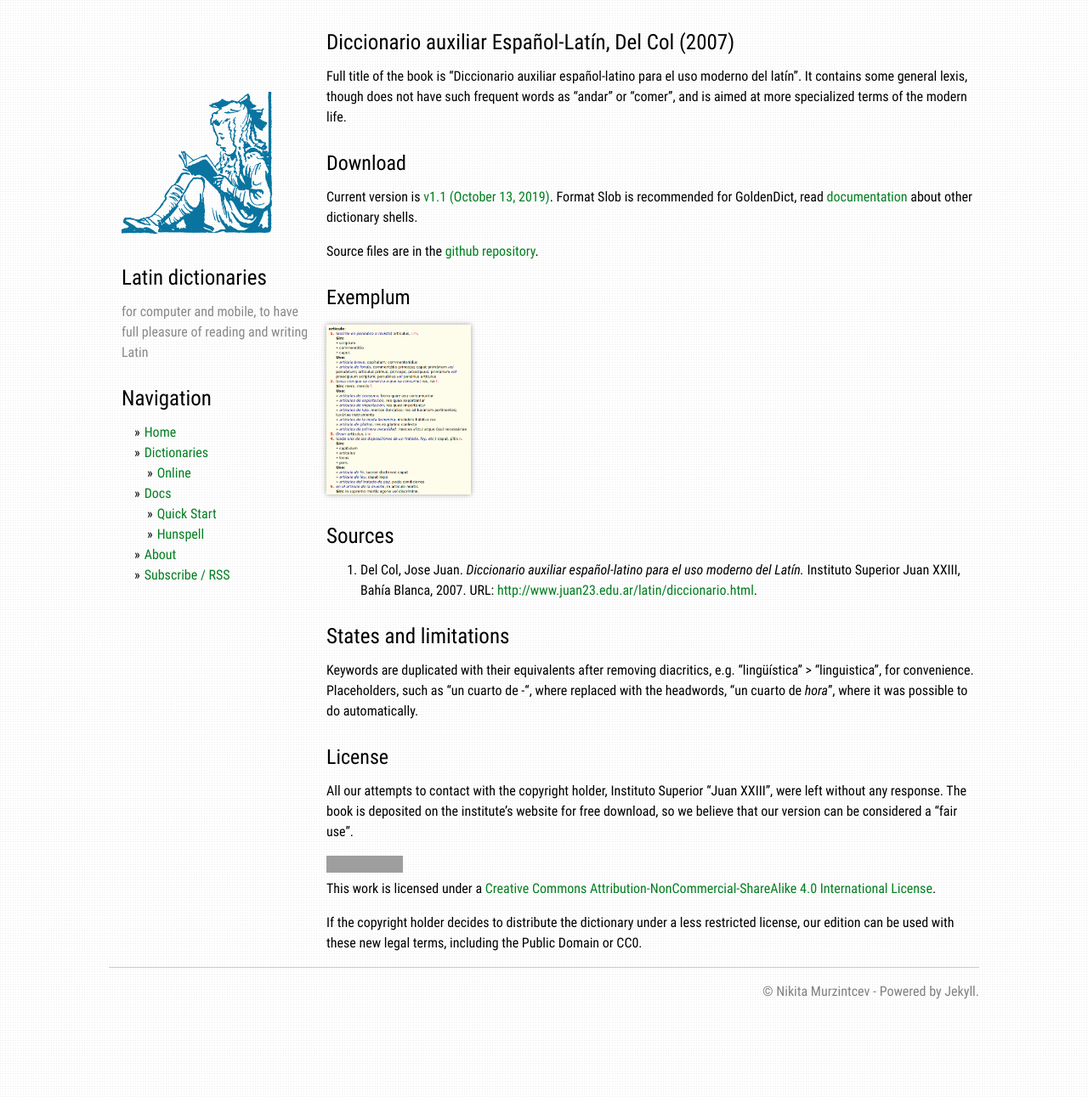
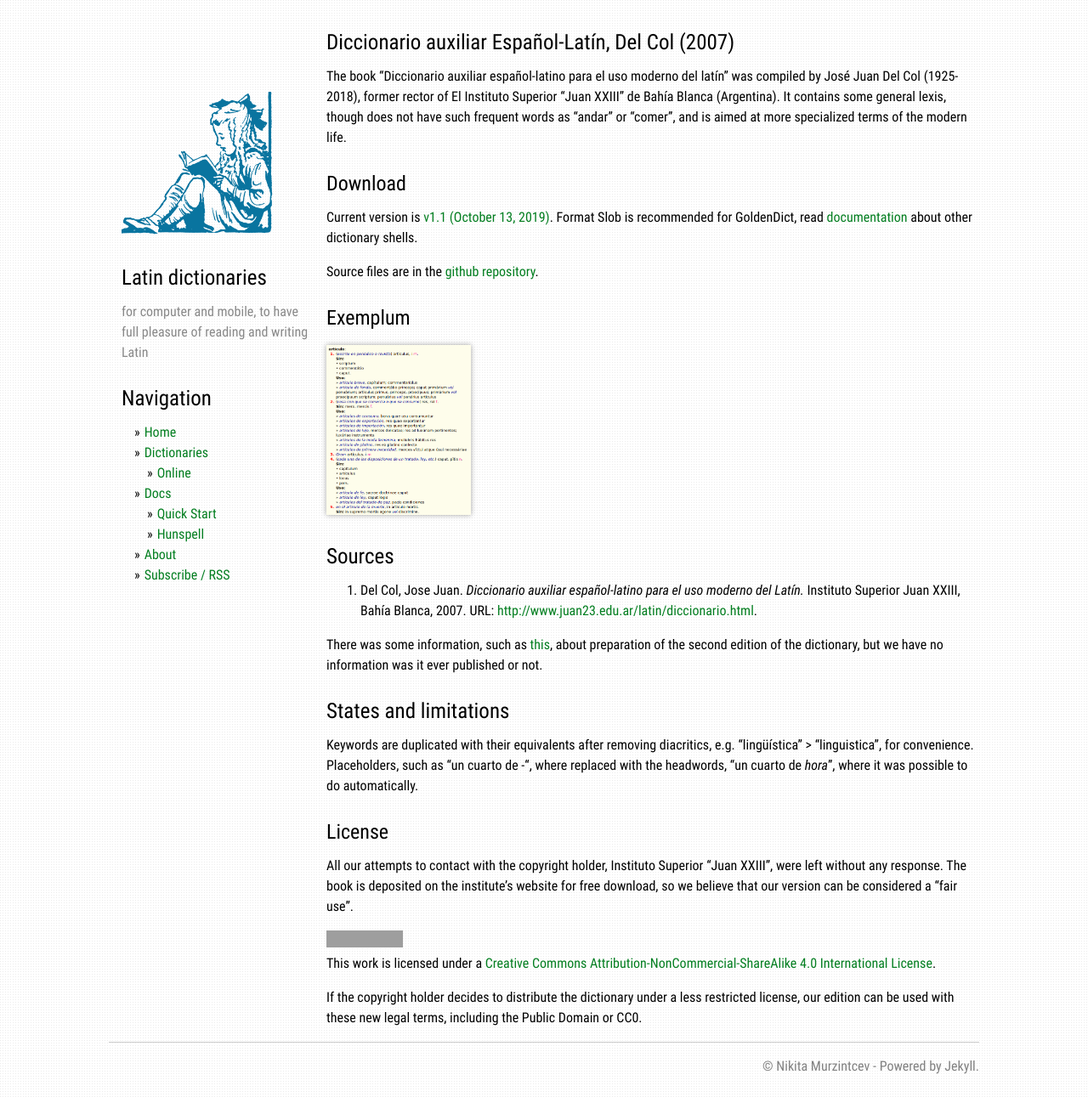
Before and after one commit to latin-dict/latin-dict.github.io, a Jekyll site: the page built from _dictionaries/DelCol2007.md, in a window 1280 px wide. Shown: the whole page at 85% size. Built offline with Jekyll 4.4.1, drawn with Linux system fonts in a browser that asks for light colours; grey boxes are pictures that could not be loaded.

Commit message:
fix sitemap

```diff
--- a/_config.yml
+++ b/_config.yml
@@ -1,7 +1,7 @@
 title: Latin dictionaries
 author: Nikita Murzintcev
-repository: nikita-moor/dictionaries
-url: https://nikita-moor.github.io
+repository: latin-dict/latin-dict.github.io
+url: https://latin-dict.github.io
 baseurl:
 google_analytics: UA-140847555-1
 
--- a/_dictionaries/DelCol2007.md
+++ b/_dictionaries/DelCol2007.md
@@ -8,7 +8,7 @@
 ---
 # {{ page.title }}, {{ page.author }} ({{ page.year }})
 
-Full title of the book is "Diccionario auxiliar español-latino para el uso moderno del latín". It contains some general lexis, though does not have such frequent words as "andar" or "comer", and is aimed at more specialized terms of the modern life.
+The book "Diccionario auxiliar español-latino para el uso moderno del latín" was compiled by José Juan Del Col (1925-2018), former rector of El Instituto Superior "Juan XXIII" de Bahía Blanca (Argentina). It contains some general lexis, though does not have such frequent words as "andar" or "comer", and is aimed at more specialized terms of the modern life.
 
 
 ## Download
@@ -26,6 +26,8 @@
 # Sources
 
 1. Del Col, Jose Juan. _Diccionario auxiliar español-latino para el uso moderno del Latín._ Instituto Superior Juan XXIII, Bahía Blanca, 2007. URL: <http://www.juan23.edu.ar/latin/diccionario.html>.
+
+There was some information, such as [this](information), about preparation of the second edition of the dictionary, but we have no information was it ever published or not.
 
 
 # States and limitations
```
